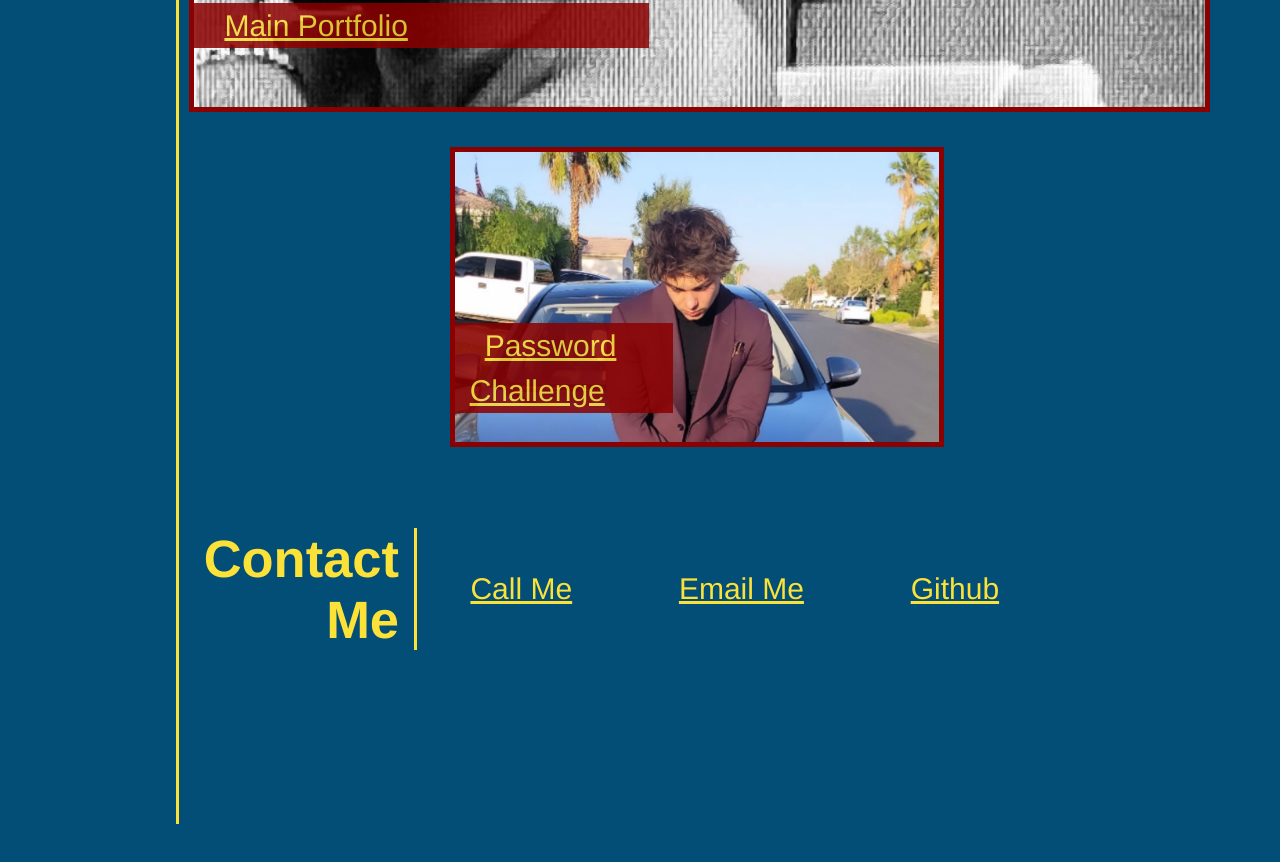
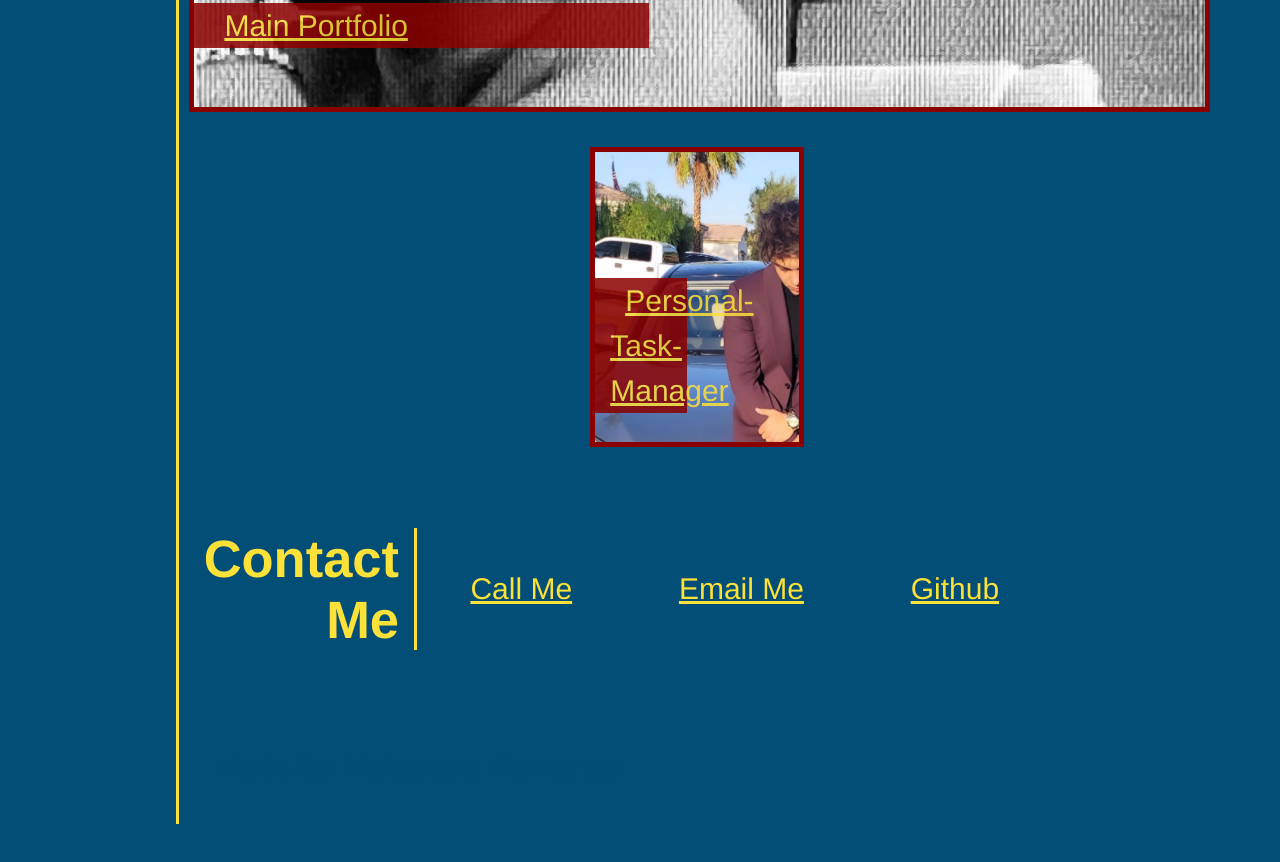
Before and after one commit to marsmeshed/maleaques-simple-portfolio, a plain HTML site: page index.html in a window 1280 px wide. Shown: the part 1365-2227 px from the top of the page. Drawn offline with Linux system fonts and the light colour scheme.

Commit message:
added group project

```diff
--- a/index.html
+++ b/index.html
@@ -70,8 +70,8 @@
 
     <div class="side-projects">
       <!-- LED Wall Project -->
-      <div class="pass-chall">
-        <p><a href="https://github.com/marsmeshed/Maleaques-password-challenge">Password Challenge</a></p>
+      <div class="pers-chall">
+        <p><a href="https://github.com/srlevit94/Personal-Task-Manager">Personal-Task-Manager</a></p>
       </div>
 
 
--- a/style.css
+++ b/style.css
@@ -238,10 +238,10 @@ section {
 }
 
 /* LED Wall Image Styling */
-.pass-chall {
+.pers-chall {
   background-image: url(/photos/IMG_E1282.JPG);
   background-size: cover;
-  width: 47.5%;
+  width: 20.5%;
   height: 300px;
   margin-bottom: 2%;
   margin-right: 0.5%;
```
